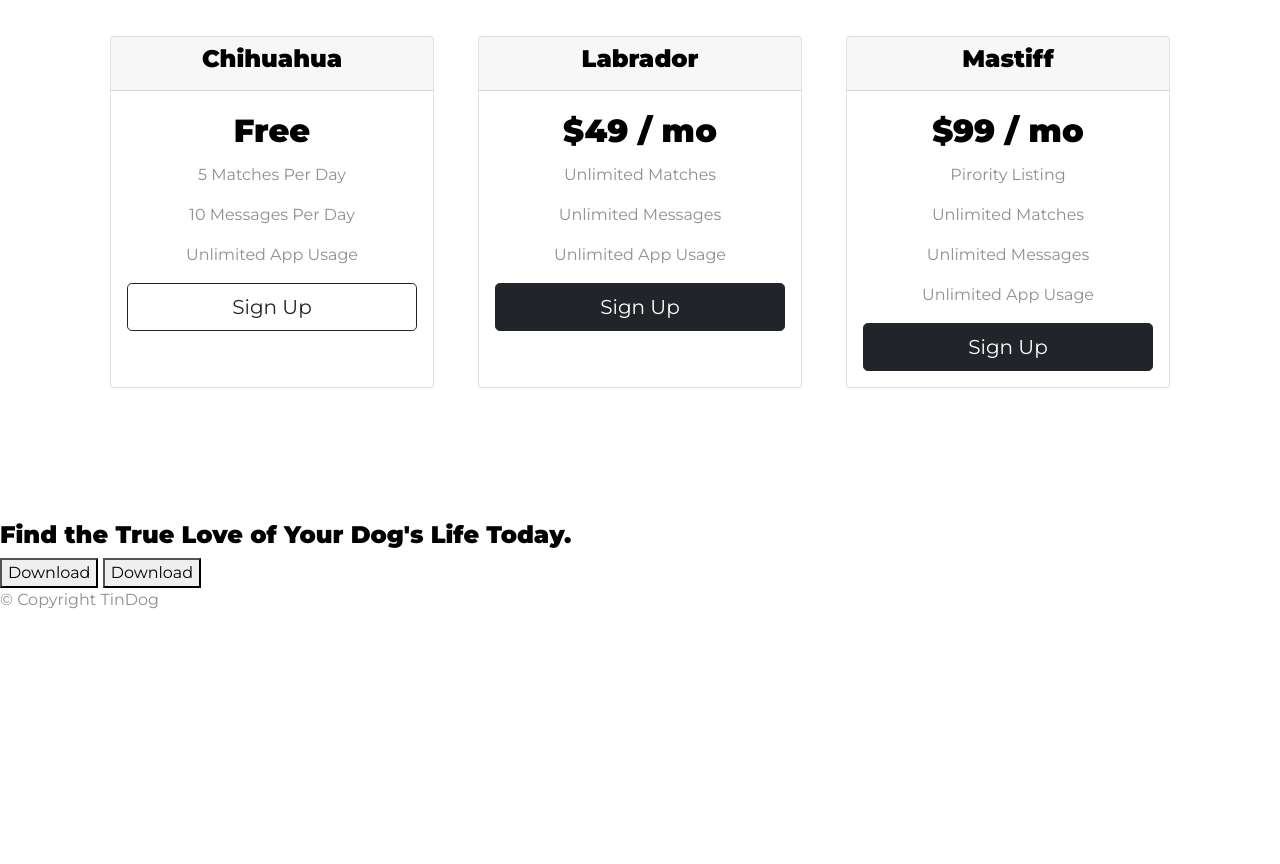
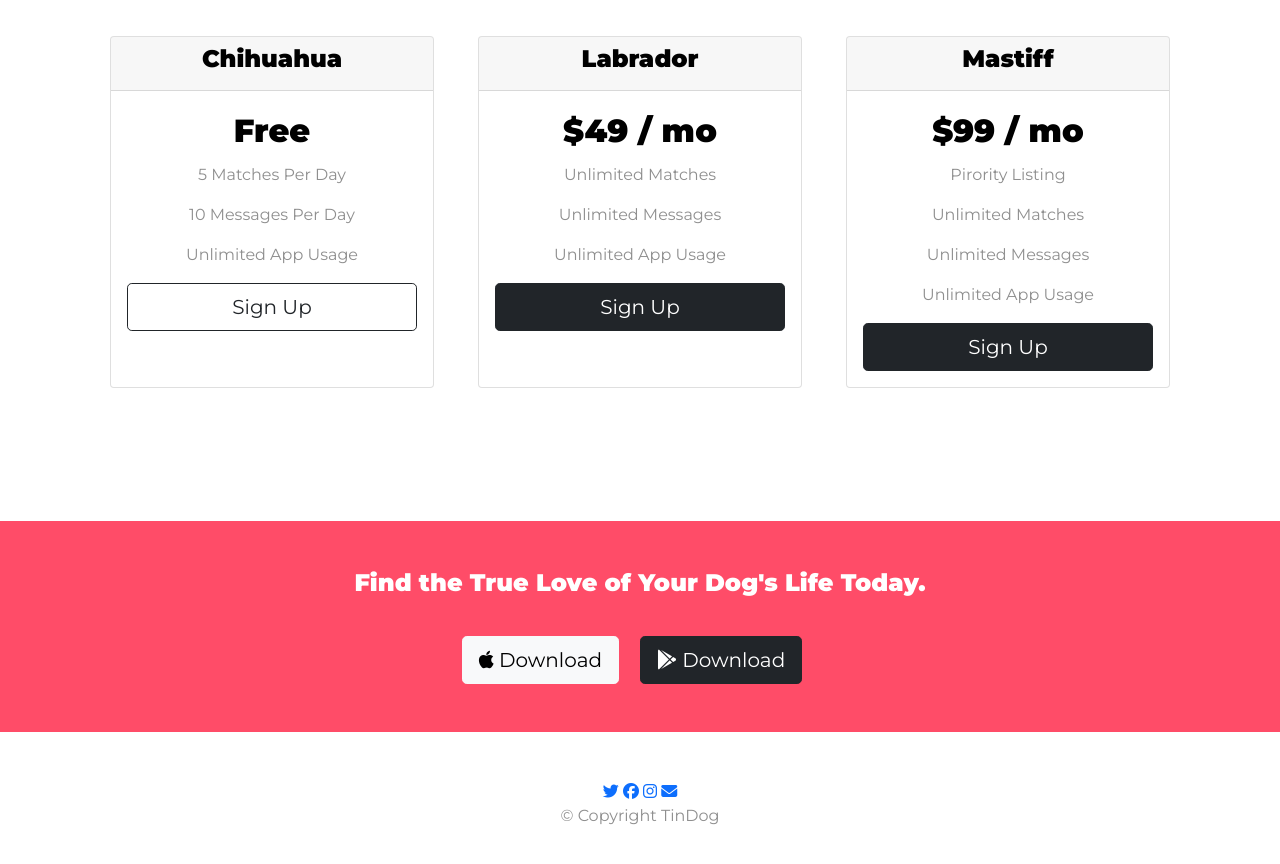
Before and after one commit to ilse-macias/TinDog, a plain HTML site: page index.html in a window 1280 px wide. Shown: the part 1751-2615 px from the top of the page. Before the commit the page ends 2379 px from the top, so only its background shows below. Drawn offline with nearby package versions, Linux system fonts and the light colour scheme.

Commit message:
Bootstrap challenge II

```diff
--- a/css/styles.css
+++ b/css/styles.css
@@ -141,3 +141,21 @@ p{
         padding-left: 0px;
     }
 }
+
+#cta{
+    background-color: #ff4c68;
+    /* font-family: "Montserrat"; */
+
+    font-weight: 800;
+    padding: 3rem;
+    text-align: center;
+}
+
+.cta-text{
+    color: white;
+}
+
+#footer{
+    padding: 3rem;
+    text-align: center;
+}
--- a/index.html
+++ b/index.html
@@ -209,9 +209,9 @@
 
   <section id="cta">
 
-    <h3>Find the True Love of Your Dog's Life Today.</h3>
-    <button type="button">Download</button>
-    <button type="button">Download</button>
+    <h3 class="cta-text">Find the True Love of Your Dog's Life Today.</h3>
+    <button type="button" class="btn btn-primary btn-lg btn-light download-button"><i class="fa-brands fa-apple"></i> Download</button>
+    <button type="button" class="btn btn-primary btn-lg btn-dark download-button"><i class="fa-brands fa-google-play"></i> Download</button>
 
   </section>
 
@@ -219,7 +219,10 @@
   <!-- Footer -->
 
   <footer id="footer">
-
+    <a href="http://www.twitter.com" alt="twitter"><i class="fa-brands fa-twitter"></i></a>
+    <a href="http://www.facebook.com" alt="facebook"><i class="fa-brands fa-facebook"></i></a>
+      <a href="http://www.instagram.com" alt="instagram"><i class="fa-brands fa-instagram"></i></a>
+        <a href="#" alt="email"> <i class="fa-solid fa-envelope"></i></a>
     <p>© Copyright TinDog</p>
 
   </footer>
```
